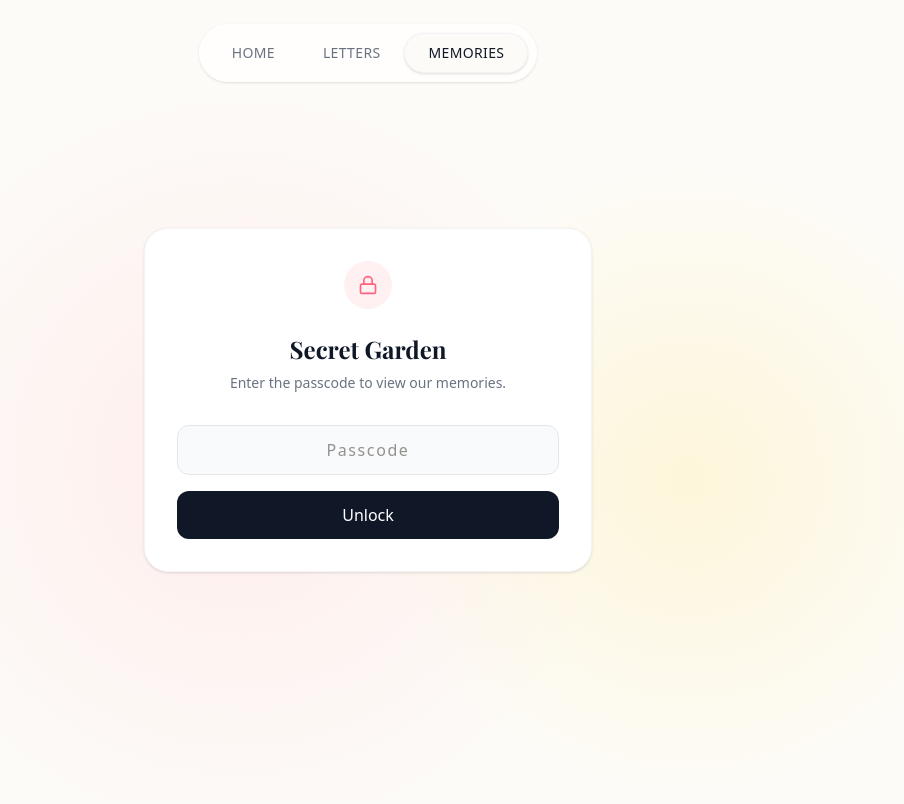
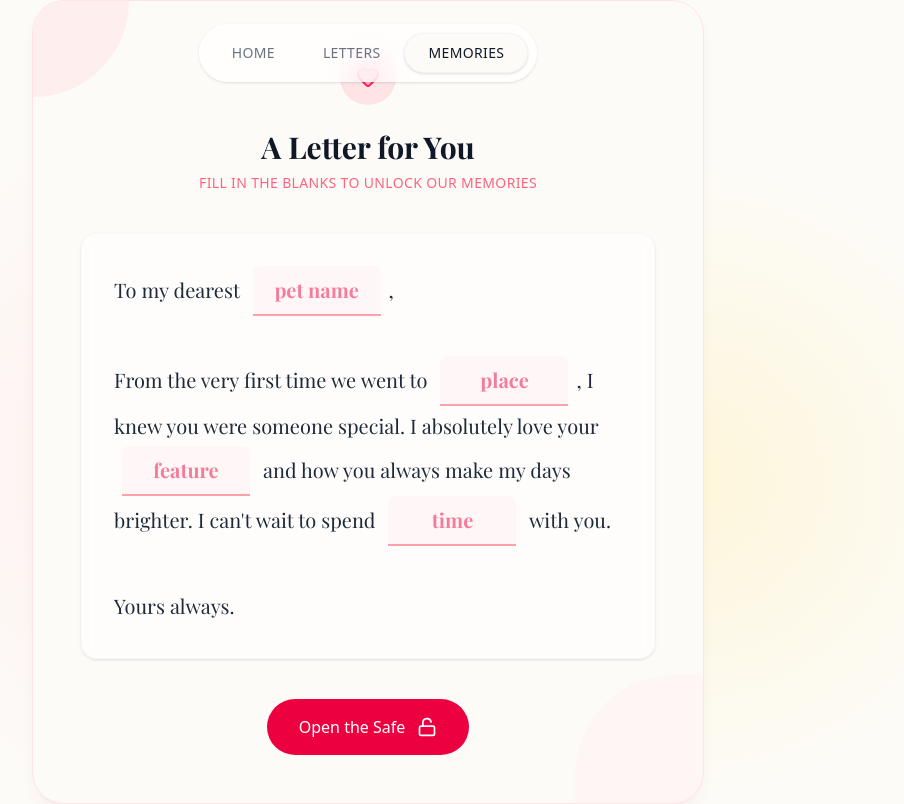
Before and after one commit to zaidh-mech/birthday-website, a Next.js app: page /memories in a window 1280 px wide. Shown: the whole page, without its empty margins (272-1176 px from the left). Built offline with nearby package versions, Linux system fonts and the light colour scheme; a web font is replaced by a local one.

Commit message:
feat: replace passcode lock with personalized love letter fill-in-the-blanks lock

```diff
--- a/src/app/memories/MemoriesContainer.tsx
+++ b/src/app/memories/MemoriesContainer.tsx
@@ -1,16 +1,29 @@
-'use client'
+import { useState, useEffect } from 'react'
+import { fetchMemories, setSessionAuthorized } from '@/lib/storage'
+import MemoriesGallery from './MemoriesGallery'
+import { motion, AnimatePresence } from 'framer-motion'
+import { Heart, LockOpen } from 'lucide-react'
+import { Memory } from '@/data/initialData'
 
-import { useState, useEffect } from 'react'
-import { fetchMemories, verifyPasscode } from '@/lib/storage'
-import MemoriesGallery from './MemoriesGallery'
-import { motion } from 'framer-motion'
-import { Lock } from 'lucide-react'
-import { Memory } from '@/data/initialData'
+// The Love Letter Configuration
+const letterParts = [
+  { type: 'text', content: "To my dearest " },
+  { type: 'input', id: 'blank1', placeholder: "pet name", answer: "baby" }, // Change this answer!
+  { type: 'text', content: ",\n\nFrom the very first time we went to " },
+  { type: 'input', id: 'blank2', placeholder: "place", answer: "colombo" }, // Change this answer!
+  { type: 'text', content: ", I knew you were someone special. I absolutely love your " },
+  { type: 'input', id: 'blank3', placeholder: "feature", answer: "smile" }, // Change this answer!
+  { type: 'text', content: " and how you always make my days brighter. I can't wait to spend " },
+  { type: 'input', id: 'blank4', placeholder: "time", answer: "forever" }, // Change this answer!
+  { type: 'text', content: " with you.\n\nYours always." }
+]
 
 export default function MemoriesContainer() {
   const [memories, setMemories] = useState<Memory[] | null>(null)
   const [error, setError] = useState('')
   const [loading, setLoading] = useState(false)
+  const [answers, setAnswers] = useState<Record<string, string>>({})
+  const [shake, setShake] = useState(false)
 
   // Force reset state whenever this page is visited/mounted
   useEffect(() => {
@@ -18,25 +31,37 @@ export default function MemoriesContainer() {
     setError('')
   }, [])
 
-  async function handleSubmit(e: React.FormEvent<HTMLFormElement>) {
-    e.preventDefault()
+  async function handleUnlock() {
+    setError('')
     setLoading(true)
-    setError('')
-    const formData = new FormData(e.currentTarget)
-    const passcode = formData.get('password') as string
 
+    // Check if all answers are correct (case-insensitive, ignoring surrounding spaces)
+    let allCorrect = true
+    letterParts.forEach(part => {
+      if (part.type === 'input') {
+        const userAnswer = (answers[part.id as string] || '').toLowerCase().trim()
+        const correctAnswer = part.answer?.toLowerCase().trim()
+        if (userAnswer !== correctAnswer) {
+          allCorrect = false
+        }
+      }
+    })
+
+    if (allCorrect) {
       try {
-      if (verifyPasscode('viewer', passcode)) {
+        setSessionAuthorized('viewer', true)
         const data = await fetchMemories()
         setMemories(data)
-      } else {
-        setError('Incorrect passcode.')
-      }
       } catch (err) {
         setError('Something went wrong.')
-    } finally {
+      }
+    } else {
+      setError("Hmm, that doesn't seem quite right. Try again!")
+      setShake(true)
+      setTimeout(() => setShake(false), 500)
+    }
+
     setLoading(false)
-    }
   }
 
   if (memories) {
@@ -53,33 +78,73 @@ export default function MemoriesContainer() {
 
   return (
     <motion.div
-      initial={{ opacity: 0, scale: 0.95 }}
-      animate={{ opacity: 1, scale: 1 }}
-      className="w-full max-w-md bg-white p-8 rounded-3xl shadow-sm border border-gray-100 text-center mx-6"
+      initial={{ opacity: 0, y: 20 }}
+      animate={{ opacity: 1, y: 0 }}
+      className="w-full max-w-2xl bg-[#FDFBF7] p-8 md:p-12 rounded-[2rem] shadow-lg shadow-rose-900/5 border border-rose-100 text-center mx-6 relative overflow-hidden"
     >
-      <div className="w-12 h-12 bg-rose-50 rounded-full flex items-center justify-center mx-auto mb-6">
-        <Lock className="w-5 h-5 text-rose-400" />
+      {/* Decorative corner accents */}
+      <div className="absolute top-0 left-0 w-24 h-24 bg-rose-100 rounded-br-[100px] opacity-50" />
+      <div className="absolute bottom-0 right-0 w-32 h-32 bg-rose-50 rounded-tl-[100px] opacity-50" />
+
+      <div className="relative z-10">
+        <div className="w-14 h-14 bg-rose-100 rounded-full flex items-center justify-center mx-auto mb-6 shadow-inner">
+          <Heart className="w-6 h-6 text-rose-500 fill-rose-500/20" />
         </div>
-      <h2 className="font-serif text-2xl font-bold text-gray-900 mb-2">Secret Garden</h2>
-      <p className="text-sm text-gray-500 mb-8 font-light">Enter the passcode to view our memories.</p>
+        <h2 className="font-serif text-3xl font-bold text-gray-900 mb-2">A Letter for You</h2>
+        <p className="text-sm text-rose-400 mb-10 font-medium tracking-wide uppercase">Fill in the blanks to unlock our memories</p>
 
-      <form onSubmit={handleSubmit} className="space-y-4">
+        <motion.div
+          animate={shake ? { x: [-10, 10, -10, 10, 0] } : {}}
+          transition={{ duration: 0.4 }}
+          className="text-left font-serif text-lg md:text-xl text-gray-800 leading-loose bg-white/60 p-6 md:p-8 rounded-2xl border border-rose-50/50 shadow-sm backdrop-blur-sm"
+        >
+          {letterParts.map((part, index) => {
+            if (part.type === 'text') {
+              return <span key={index} className="whitespace-pre-wrap">{part.content}</span>
+            } else if (part.type === 'input') {
+              return (
                 <input
-          type="password"
-          name="password"
-          placeholder="Passcode"
-          className="w-full px-4 py-3 bg-gray-50 border border-gray-200 rounded-xl focus:outline-none focus:ring-2 focus:ring-rose-200 transition-shadow text-center tracking-widest"
-          required
+                  key={part.id}
+                  type="text"
+                  placeholder={part.placeholder}
+                  value={answers[part.id as string] || ''}
+                  onChange={(e) => {
+                    setError('')
+                    setAnswers(prev => ({ ...prev, [part.id as string]: e.target.value }))
+                  }}
+                  className={`inline-block mx-2 border-b-2 bg-rose-50/50 text-center text-rose-600 font-bold focus:outline-none focus:bg-rose-100 transition-colors w-28 md:w-32 rounded-t-md px-2 py-1 ${error ? 'border-red-400' : 'border-rose-300 focus:border-rose-500'}`}
                 />
-        {error && <p className="text-red-500 text-sm">{error}</p>}
+              )
+            }
+            return null
+          })}
+        </motion.div>
+
+        <AnimatePresence>
+          {error && (
+            <motion.p
+              initial={{ opacity: 0, height: 0 }}
+              animate={{ opacity: 1, height: 'auto' }}
+              exit={{ opacity: 0, height: 0 }}
+              className="text-red-500 text-sm mt-6 font-medium"
+            >
+              {error}
+            </motion.p>
+          )}
+        </AnimatePresence>
+
         <button
-          type="submit"
+          onClick={handleUnlock}
           disabled={loading}
-          className="w-full bg-gray-900 text-white font-medium py-3 rounded-xl hover:bg-gray-800 transition-colors disabled:opacity-70"
+          className="mt-10 inline-flex items-center gap-3 bg-rose-600 text-white font-medium px-8 py-4 rounded-full hover:bg-rose-700 hover:shadow-md hover:shadow-rose-600/20 transition-all disabled:opacity-70 active:scale-95"
         >
-          {loading ? 'Unlocking...' : 'Unlock'}
+          {loading ? 'Opening...' : (
+            <>
+              Open the Safe <LockOpen className="w-5 h-5" />
+            </>
+          )}
         </button>
-      </form>
+      </div>
     </motion.div>
   )
 }
```
Lines whose indentation alone changed are shown as unchanged.
